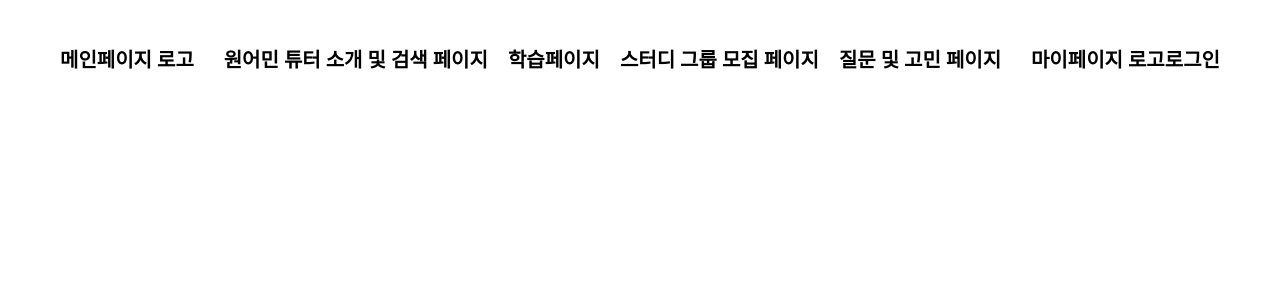
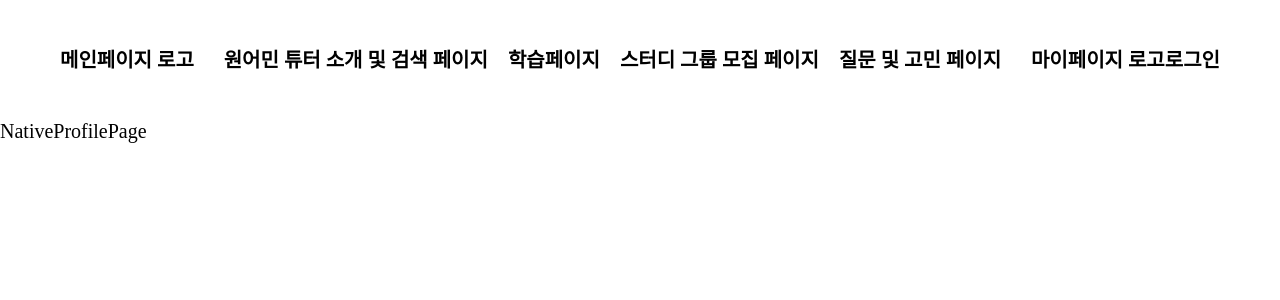
Before and after one commit to seonseon1515/english_speaking_site, a React (Create React App) app in the folder front/: page /native/1 in a window 1280 px wide. Shown: the top 300 px of the page. Built offline with nearby package versions, Linux system fonts and the light colour scheme.

Commit message:
원어민 프로필 페이지 생성

```diff
--- a/front/src/components/SearchTutor.tsx
+++ b/front/src/components/SearchTutor.tsx
@@ -1,6 +1,8 @@
 import React from 'react'
 import { tutor_data } from '../data/tutor_data'
 import SearchBar from './SearchBar'
+import { Link } from 'react-router-dom'
+import { useParams } from 'react-router-dom'
 
 interface Props {
   search: string;
@@ -10,7 +12,9 @@ export default function SearchTutor({search}:Props) {
   const filterTutor:any[] = tutor_data.filter((inputName)=>{
     return (inputName.full_name.toLowerCase().includes(search.toLowerCase()))
   })
-  console.log(filterTutor);
+
+  const {profile} = useParams();
+
   return (
     <div>
      { filterTutor.length === 0 ?
@@ -18,7 +22,7 @@ export default function SearchTutor({search}:Props) {
       filterTutor.map((filterTutor, idx)=>{
         return(
           <ul key={idx}>
-            <li>{filterTutor.full_name}</li>
+            <li><Link to='/native:profile'>{filterTutor.full_name}</Link></li>
           </ul>
         )
       })
--- a/front/src/pages/App.tsx
+++ b/front/src/pages/App.tsx
@@ -7,6 +7,8 @@ import Page4 from './Page4';
 import MainPage from './MainPage';
 import Header from '../components/Header';
 import { BrowserRouter,Routes,Route } from 'react-router-dom';
+import { useParams } from 'react-router-dom';
+import NativeProfilePage from './NativeProfilePage';
 
 function App() {
   return (
@@ -19,6 +21,8 @@ function App() {
           <Route path="/speaking" element={<Page2 />} />
           <Route path="/study" element={<Page3 />} />
           <Route path="/QnA" element={<Page4 />} />
+
+          <Route path='/native/:profile' element={<NativeProfilePage />} />
         </Routes>
       </BrowserRouter>
     </div>
--- /dev/null
+++ b/front/src/pages/NativeProfilePage.tsx
@@ -0,0 +1,7 @@
+import React from 'react'
+
+export default function NativeProfilePage() {
+  return (
+    <div>NativeProfilePage</div>
+  )
+}
```
